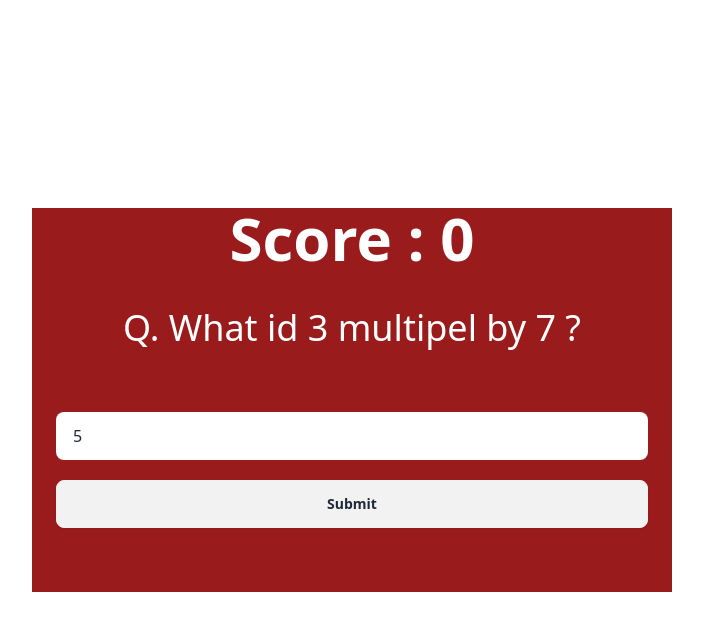
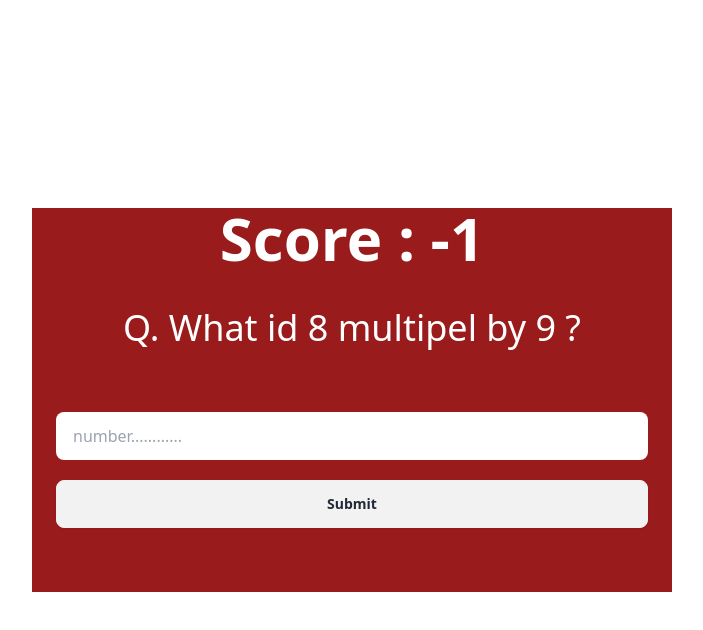
Before and after one commit to devmahin/Multipilication-random-num, a plain HTML site: page index.html in a window 1280 px wide. Both pictures are taken after typing "5" into the empty fields and a click on the button "Submit". Shown: the whole page, without its empty margins (288-991 px from the left). Drawn offline with nearby package versions, Linux system fonts and the light colour scheme.

Commit message:
completed

```diff
--- a/index.html
+++ b/index.html
@@ -14,7 +14,8 @@
     <div class="w-full h-[100vh] grid place-items-center">
         <div class="w-1/2 h-96 bg-red-800 grid item">
             <h1 class="text-6xl text-white text-center font-bold">Score : <span id="score">0</span></h1>
-            <h1 id="question" class="text-white text-4xl text-center">Q. What id 45 multipel by 5 ?</h1>
+            <h1 id="question" class="text-white text-4xl text-center">
+            </h1>
           <form action="" class="p-6 space-y-5" id="formalElement" onsubmit="check(event)">
             <input type="number" name="ans" class="input w-full" placeholder="number............">
             <button id  type="submit" class="w-full btn">Submit</button>
--- a/script.js
+++ b/script.js
@@ -4,7 +4,6 @@ const score = document.getElementById("score");
 const formalElement = document.getElementById("formalElement");
 let currectAns = 0;
 let scoreVau = 0;
-score.innerText = scoreVau;
 function getRandomArbitrary(min, max) {
     return Math.floor(Math.random() * (max - min) + min);
 }
@@ -26,6 +25,7 @@ function htmlShow() {
     currectAns = total;
 }
 htmlShow()
+
 function check(e) {
     e.preventDefault();
     let value = new FormData(formalElement);
@@ -33,8 +33,12 @@ function check(e) {
     console.log(userValue, currectAns)
     if(userValue === currectAns){
         scoreVau++;
+
     }else{
         scoreVau--;
     }
+    score.innerText = scoreVau;
+htmlShow()
 
+   e.target.reset();
 }
```
